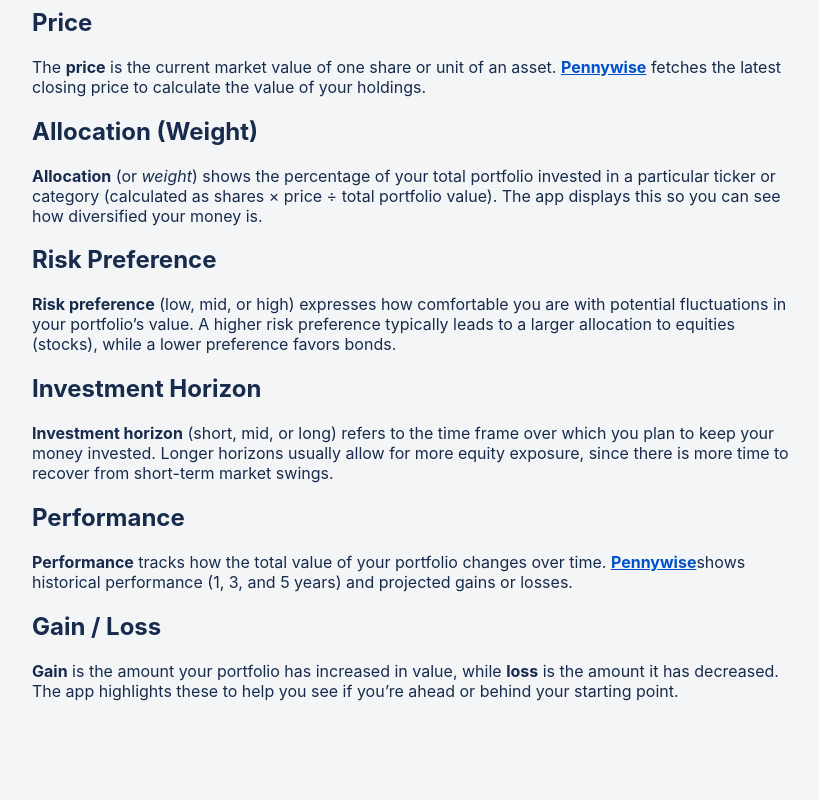
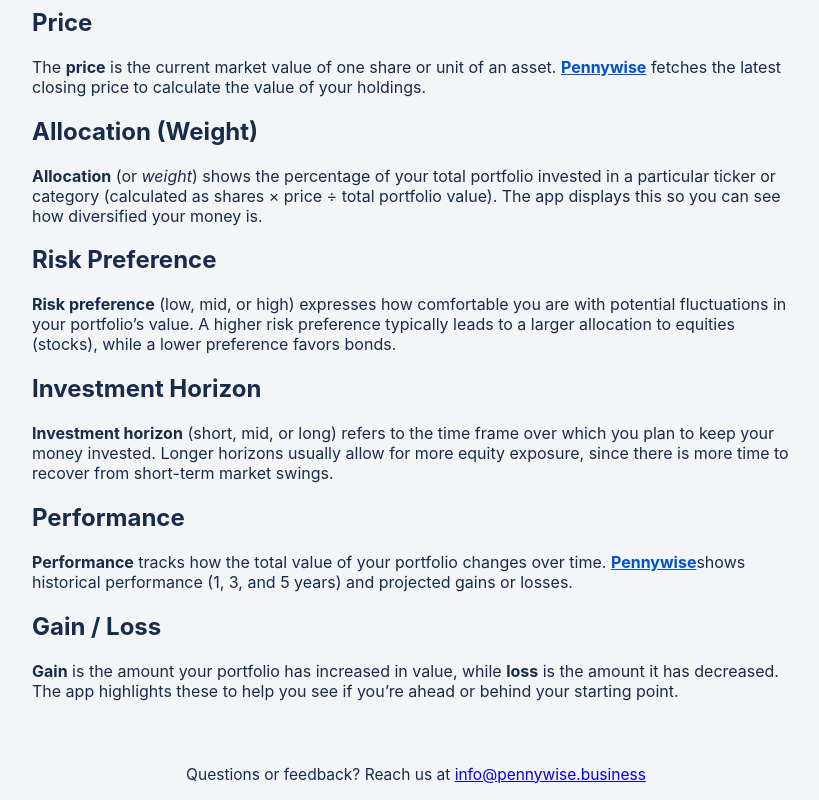
Before and after one commit to slavar/Pennywise, a Next.js app: page /learn in a window 1280 px wide. Shown: the part 893-1693 px from the top of the page, without its empty margins (224-1043 px from the left). Before the commit the page ends 1626 px from the top, so only its background shows below. Built offline with nearby package versions, Linux system fonts and the light colour scheme; no server answers.

Commit message:
Added footer with the contact email

```diff
--- a/app/layout.tsx
+++ b/app/layout.tsx
@@ -25,6 +25,9 @@ export default function RootLayout({
         <body>
           <CustomHead />
           {children}
+          <footer className="pw-footer" style={{ textAlign: "center", color: "var(--color-secondary)", marginTop: "1rem", fontSize: "0.97rem", padding: "16px 0" }}>
+            Questions or feedback? Reach us at <a href="mailto:info@pennywise.business">info@pennywise.business</a>
+          </footer>
           <Analytics />
           <FloatingFeedback />
         </body>
--- a/styles/global.css
+++ b/styles/global.css
@@ -1,3 +1,12 @@
+/* Pennywise footer */
+.pw-footer {
+  text-align: center;
+  color: var(--color-secondary);
+  margin-top: 1rem;
+  font-size: 0.97rem;
+  padding: 16px 0;
+  background: transparent;
+}
 :root {
   --color-primary: #0052cc;
   --color-secondary: #172b4d;
```
